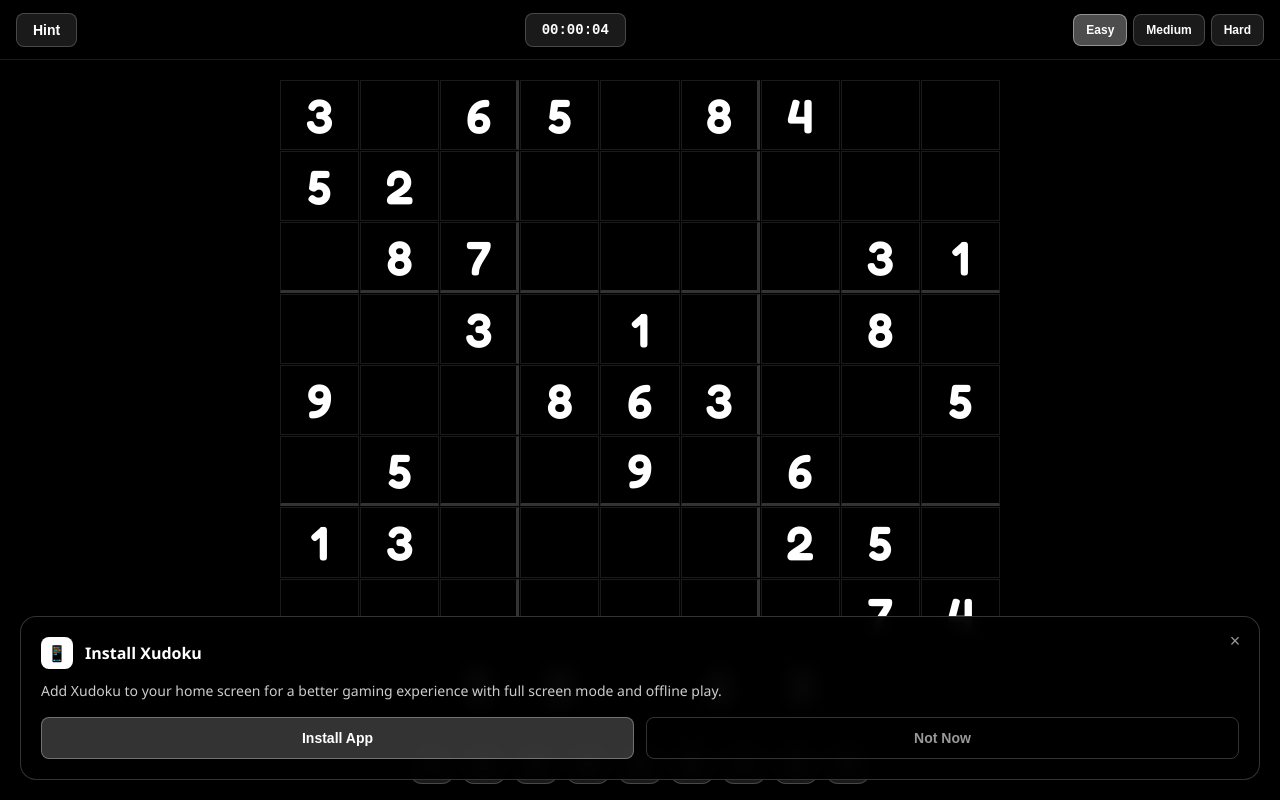
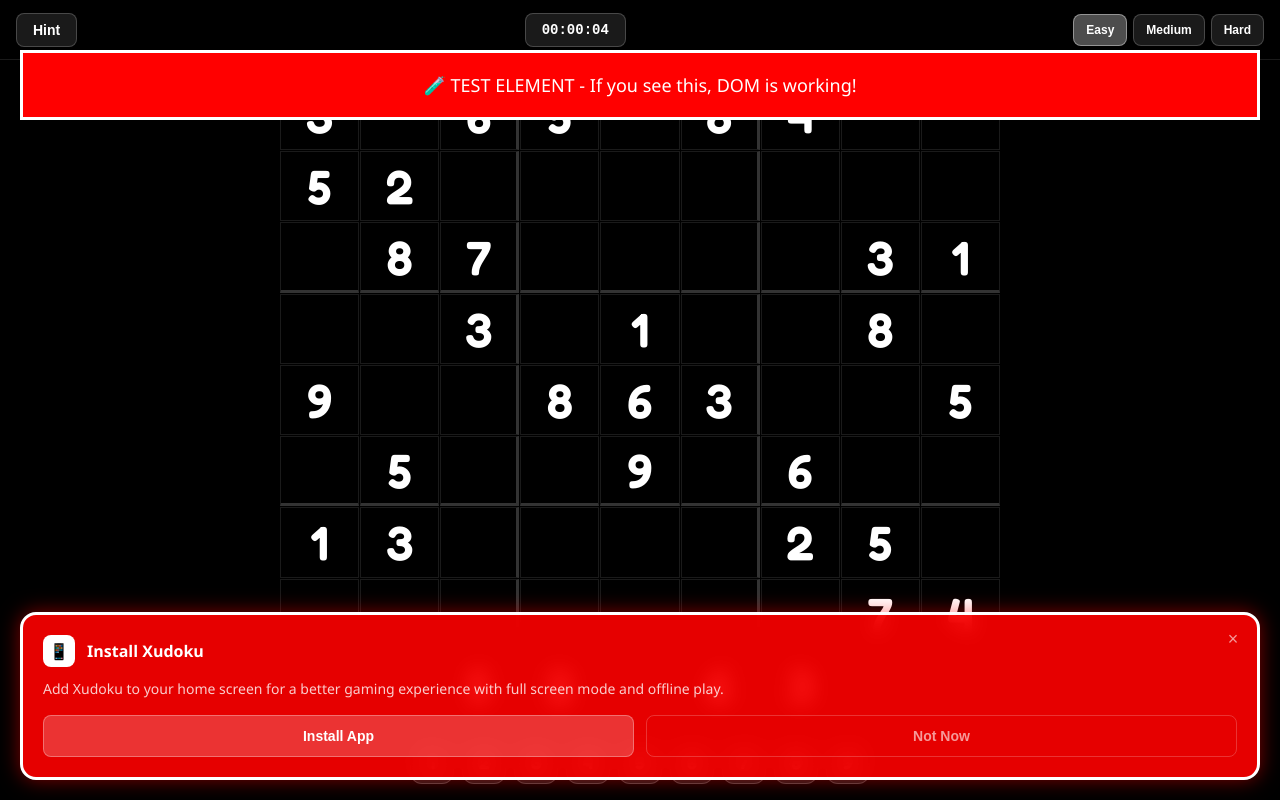
Before and after one commit to ozlphrt/Xudoku, a website: page index.html in a window 1280 px wide. Drawn offline with Linux system fonts and the light colour scheme.

Commit message:
Add extreme debugging - red install prompt and test element

```diff
--- a/index.html
+++ b/index.html
@@ -597,20 +597,24 @@
         ======================================== */
 
         .install-prompt {
-            position: fixed;
-            bottom: 20px;
-            left: 20px;
-            right: 20px;
-            background: rgba(0, 0, 0, 0.95);
-            border: 1px solid rgba(255, 255, 255, 0.2);
+            position: fixed !important;
+            bottom: 20px !important;
+            left: 20px !important;
+            right: 20px !important;
+            background: rgba(255, 0, 0, 0.9) !important; /* RED for visibility */
+            border: 3px solid #ffffff !important;
             border-radius: 16px;
             padding: 20px;
-            z-index: 10000;
+            z-index: 99999 !important;
             backdrop-filter: blur(10px);
-            /* TEST: Make visible by default */
-            transform: translateY(0);
-            opacity: 1;
+            /* FORCE VISIBLE */
+            transform: translateY(0) !important;
+            opacity: 1 !important;
+            display: block !important;
+            visibility: visible !important;
             transition: all 0.3s ease;
+            /* Add box shadow for extra visibility */
+            box-shadow: 0 0 20px rgba(255, 0, 0, 0.5);
         }
 
         .install-prompt.show {
@@ -969,11 +973,38 @@
             const prompt = document.getElementById('installPrompt');
             if (prompt) {
                 prompt.classList.add('show');
+                prompt.style.display = 'block';
+                prompt.style.visibility = 'visible';
+                prompt.style.opacity = '1';
+                prompt.style.transform = 'translateY(0)';
                 console.log('✅ FORCE TEST: Install prompt should be visible now');
+                console.log('✅ FORCE TEST: Prompt element:', prompt);
+                console.log('✅ FORCE TEST: Prompt styles:', prompt.style.cssText);
             } else {
                 console.log('❌ FORCE TEST: Install prompt element not found');
             }
         }, 2000);
+
+        // TEST: Create a simple visible test element
+        setTimeout(() => {
+            const testDiv = document.createElement('div');
+            testDiv.style.cssText = `
+                position: fixed;
+                top: 50px;
+                left: 20px;
+                right: 20px;
+                background: #ff0000;
+                color: white;
+                padding: 20px;
+                z-index: 99999;
+                font-size: 18px;
+                text-align: center;
+                border: 3px solid white;
+            `;
+            testDiv.innerHTML = '🧪 TEST ELEMENT - If you see this, DOM is working!';
+            document.body.appendChild(testDiv);
+            console.log('🧪 TEST ELEMENT CREATED');
+        }, 3000);
 
         // Fallback: Show install prompt if beforeinstallprompt doesn't fire
         setTimeout(() => {
```
